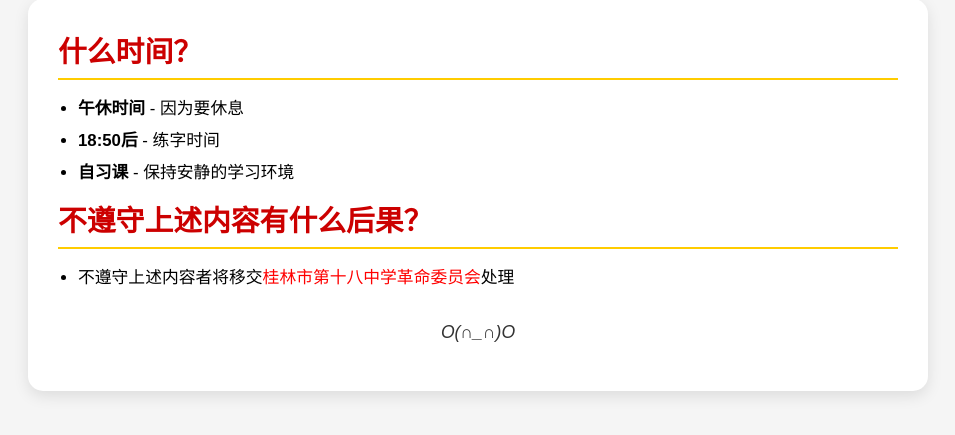
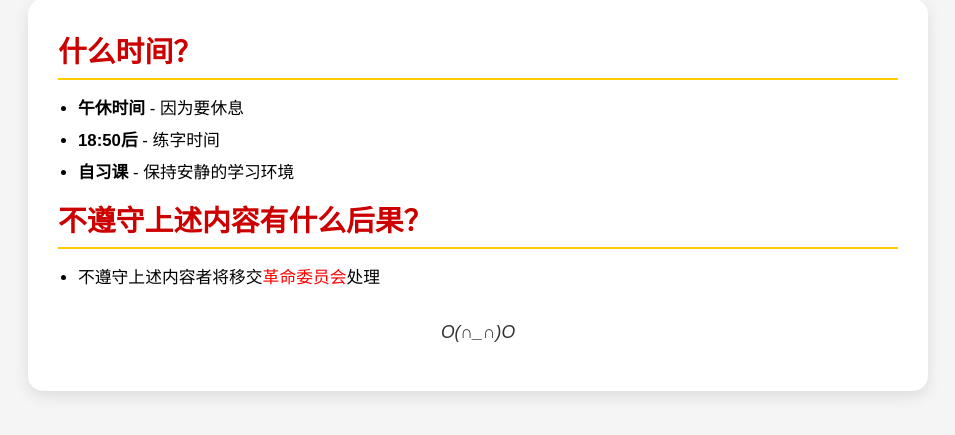
Before and after one commit to 2412MII/big_poster_creator, a Django app: template warn/templates/dzb.html in a window 1280 px wide. Shown: the part 320-755 px from the top of the page, without its empty margins (162-1117 px from the left). Run offline with Django 5.2, Linux system fonts and the light colour scheme; the template is opened without the code that fills it, so the values that code supplies are empty.

Commit message:
Update dzb.html

```diff
--- a/warn/templates/dzb.html
+++ b/warn/templates/dzb.html
@@ -125,7 +125,7 @@
             </ul>
             <h2>不遵守上述内容有什么后果？</h2>
              <ul>
-                    <li>不遵守上述内容者将移交<span style="color: red;">桂林市第十八中学革命委员会</span>处理</li>
+                    <li>不遵守上述内容者将移交<span style="color: red;">革命委员会</span>处理</li>
              </ul>
 
             <p class="responsive-note">O(∩_∩)O</p>
```
